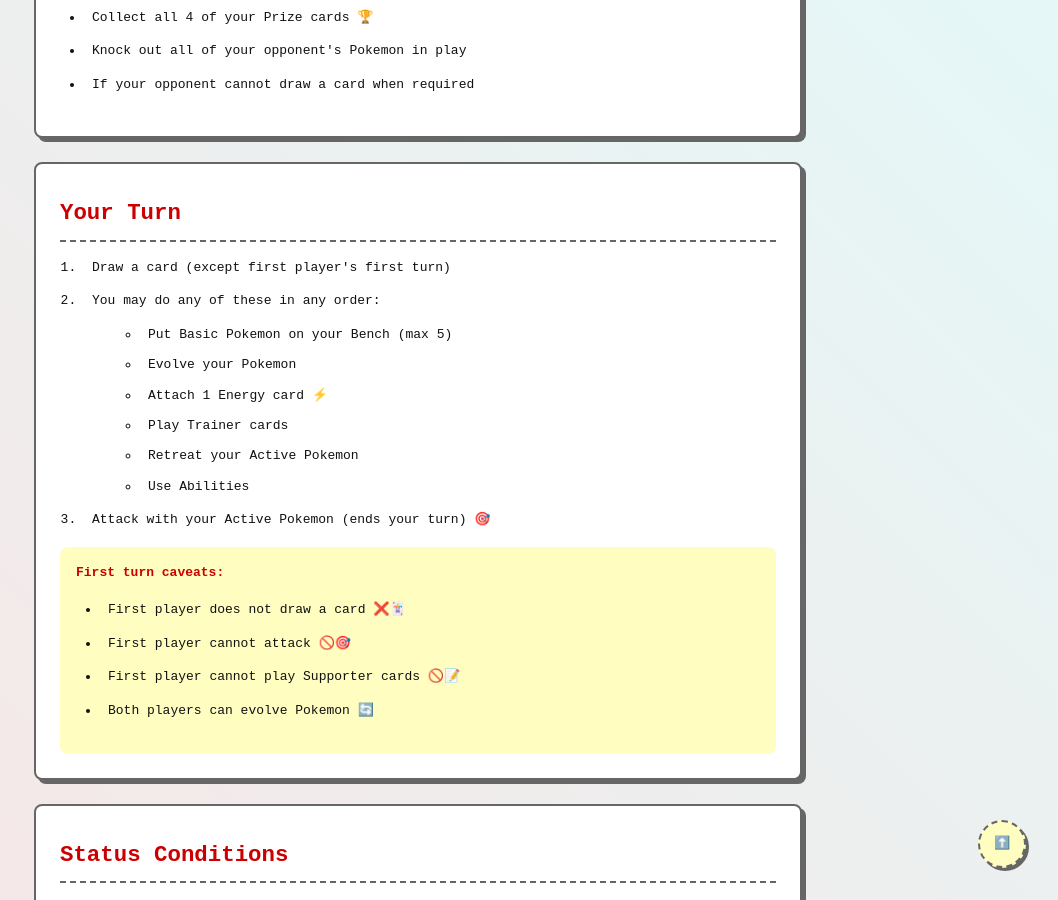
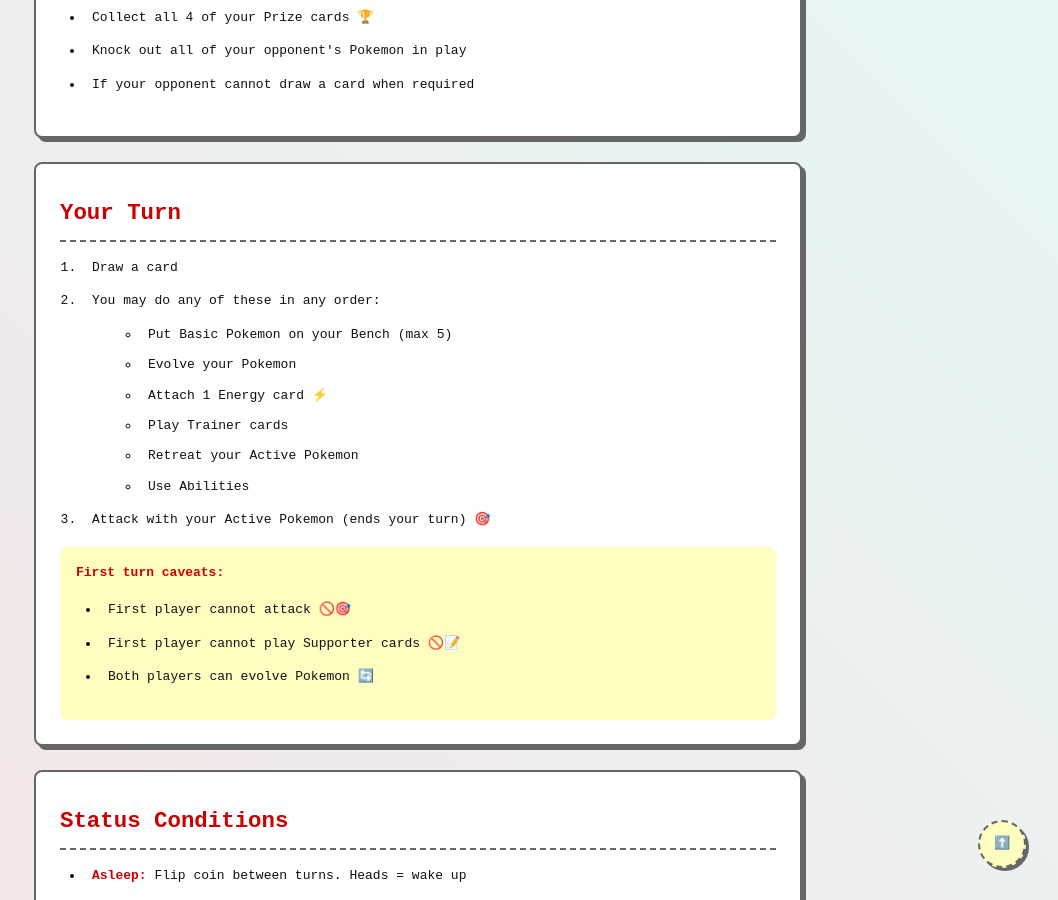
Before and after one commit to victorhuangwq/experiencethis.world, a Jekyll site: the page built from pokemon/rules-cheatsheet.html, in a window 1280 px wide and 900 px high, scrolled down 970 px. Shown: the whole window, without its empty margins (222-1280 px from the left). Built offline with Jekyll 4.4.1, drawn with Linux system fonts in a browser that asks for light colours.

Commit message:
update rules

```diff
--- a/pokemon/rules-cheatsheet.html
+++ b/pokemon/rules-cheatsheet.html
@@ -257,7 +257,7 @@
     <section id="turn-structure">
         <h2>Your Turn</h2>
         <ol>
-            <li>Draw a card (except first player's first turn)</li>
+            <li>Draw a card</li>
             <li>You may do any of these in any order:
                 <ul class="nested-list">
                     <li>Put Basic Pokemon on your Bench (max 5)</li>
@@ -273,7 +273,6 @@
         <div style="background: #fffdc0; padding: 1rem; border-radius: 8px; margin-top: 1rem;">
           <strong>First turn caveats:</strong>
           <ul>
-              <li>First player does not draw a card ❌🃏</li>
               <li>First player cannot attack 🚫🎯</li>
               <li>First player cannot play Supporter cards 🚫📝</li>
               <li>Both players can evolve Pokemon 🔄</li>
```
